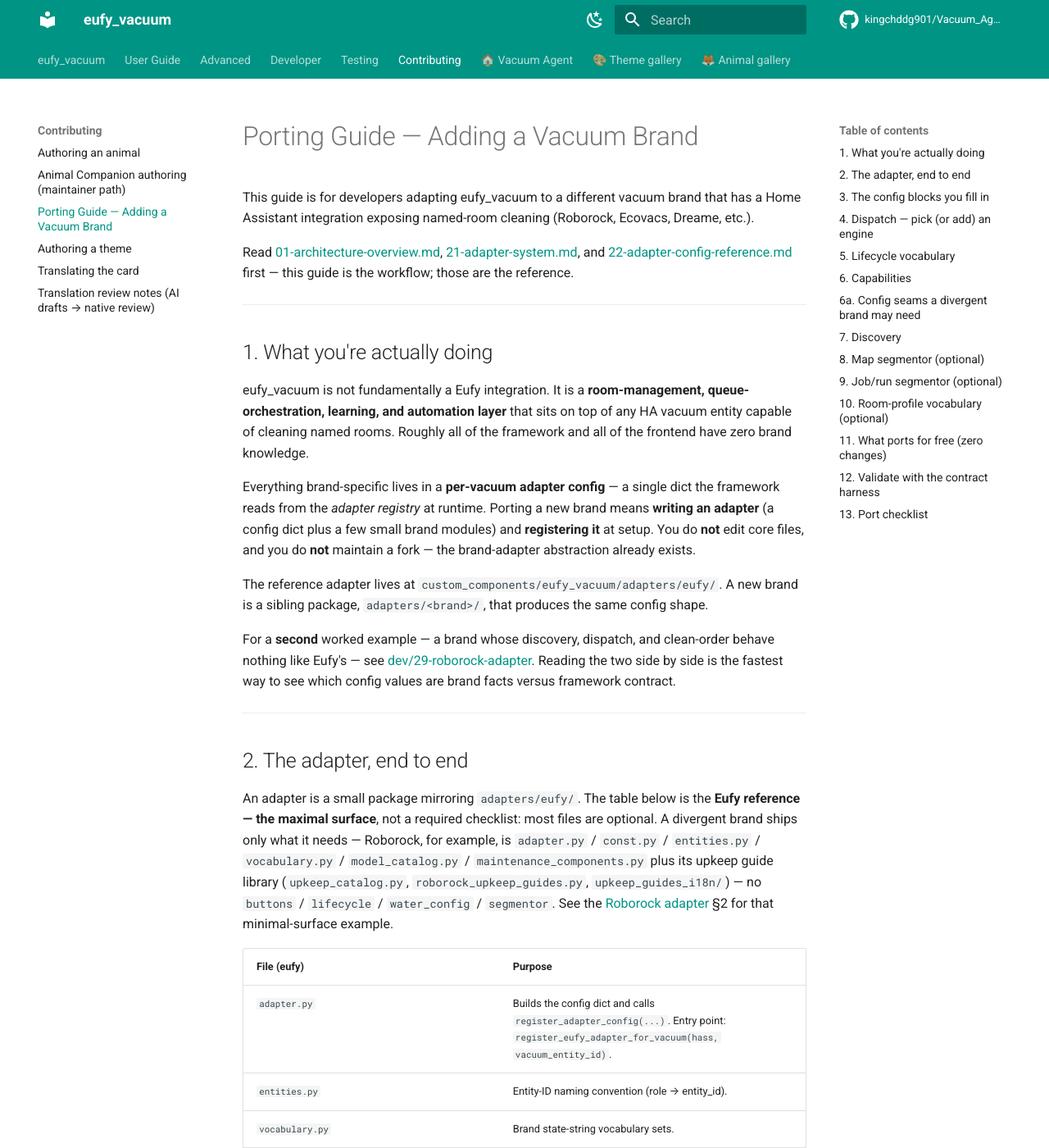
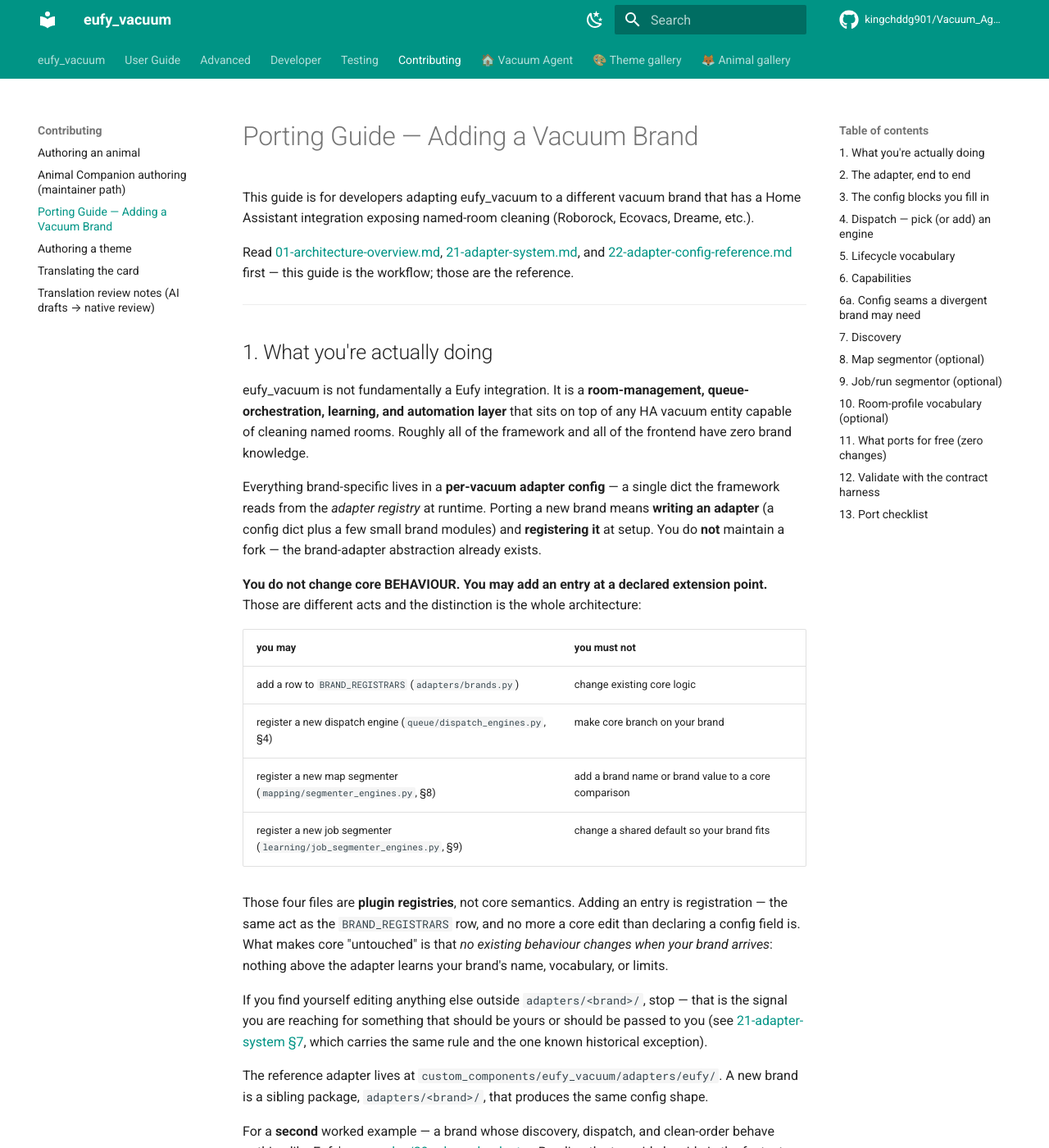
Before and after one commit to kingchddg901/Vacuum_Agent, an MkDocs documentation site: the page built from docs/contributing/porting-guide.md, in a window 1280 px wide and 1400 px high. Shown: the whole window at 82% size. Built offline with MkDocs 1.6.1 and Material for MkDocs 9.7.7, drawn with Linux system fonts in a browser that asks for light colours; comment, search, counter and statistics services are not loaded.

Commit message:
docs(porting): resolve the self-conflict a blind port would have failed on
Chris, reading rather than running: 'the only thing it can fail on is the no
adding to the core section. which is a self conflicting statement within it.'
Correct, and it was a two-document collision.

  CLAIM A  porting-guide section 1: 'You do not edit core files.'
           21-adapter-system section 7 step 1b: the BRAND_REGISTRARS row is 'the
           only edit outside your brand package - integration core is not touched.'

  CLAIM B  porting-guide section 4:  'pick (OR ADD) an engine'
                                     -> queue/dispatch_engines.py
           porting-guide section 8:  'write a new segmenter engine ... register it'
                                     -> mapping/segmenter_engines.py
           porting-guide section 9:  'a brand registers an engine under a string name'
                                     -> learning/job_segmenter_engines.py

None of those three registries is under adapters/. So a brand whose dispatch does
not match one of the four built-in templates is instructed to do the thing it is
instructed never to do. Individually followable, jointly unsatisfiable - the
normative-collision class the ablation protocol names as rule 14, sitting in a
contributor doc.

Deleting claim A would have been wrong; it is nearly true and it is the promise
that makes the abstraction worth having. The real distinction is the one already
established for adapters/registry.py this session: ADDING AN ENTRY AT A DECLARED
EXTENSION POINT IS NOT EDITING CORE LOGIC. Those four files are plugin
registries, not core semantics.

So both docs now state it as a boundary rather than an absolute, with the
operative test spelled out: core is 'untouched' when NO EXISTING BEHAVIOUR
CHANGES BECAUSE YOUR BRAND ARRIVED - nothing above the adapter learns your
brand's name, vocabulary or limits. Registering an engine passes that test.
Changing a shared default so your brand fits does not.

Found before the blind port ran, which is the cheap order: a builder hitting this
would have produced a GUIDE-defect verdict and burned the run to learn something
one careful read surfaced for free.

mkdocs --strict green.

Co-Authored-By: Claude Opus 5 <noreply@anthropic.com>

```diff
--- a/docs/contributing/porting-guide.md
+++ b/docs/contributing/porting-guide.md
@@ -21,8 +21,30 @@ all of the framework and all of the frontend have zero brand knowledge.
 Everything brand-specific lives in a **per-vacuum adapter config** — a single
 dict the framework reads from the *adapter registry* at runtime. Porting a new
 brand means **writing an adapter** (a config dict plus a few small brand
-modules) and **registering it** at setup. You do **not** edit core files, and
-you do **not** maintain a fork — the brand-adapter abstraction already exists.
+modules) and **registering it** at setup. You do **not** maintain a fork — the
+brand-adapter abstraction already exists.
+
+**You do not change core BEHAVIOUR. You may add an entry at a declared
+extension point.** Those are different acts and the distinction is the whole
+architecture:
+
+| you may | you must not |
+|---|---|
+| add a row to `BRAND_REGISTRARS` (`adapters/brands.py`) | change existing core logic |
+| register a new dispatch engine (`queue/dispatch_engines.py`, §4) | make core branch on your brand |
+| register a new map segmenter (`mapping/segmenter_engines.py`, §8) | add a brand name or brand value to a core comparison |
+| register a new job segmenter (`learning/job_segmenter_engines.py`, §9) | change a shared default so your brand fits |
+
+Those four files are **plugin registries**, not core semantics. Adding an entry
+is registration — the same act as the `BRAND_REGISTRARS` row, and no more a core
+edit than declaring a config field is. What makes core "untouched" is that *no
+existing behaviour changes when your brand arrives*: nothing above the adapter
+learns your brand's name, vocabulary, or limits.
+
+If you find yourself editing anything else outside `adapters/<brand>/`, stop —
+that is the signal you are reaching for something that should be yours or should
+be passed to you (see [21-adapter-system §7](../dev/21-adapter-system.md), which
+carries the same rule and the one known historical exception).
 
 The reference adapter lives at `custom_components/eufy_vacuum/adapters/eufy/`.
 A new brand is a sibling package, `adapters/<brand>/`, that produces the same
```
Also changed, not shown: docs/dev/21-adapter-system.md (+1 -1 lines).
